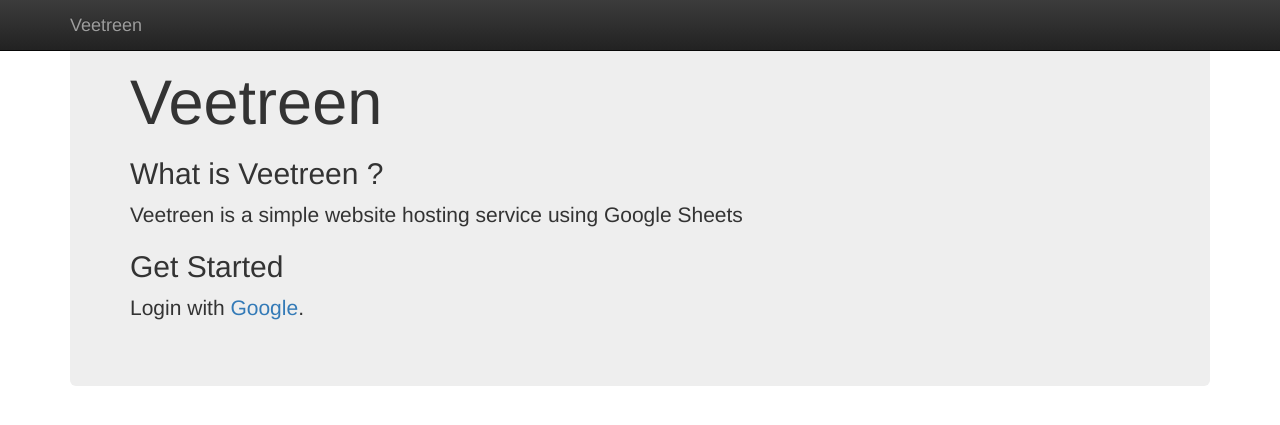
After one commit to Infinit8io/veetreen-mcms, a Flask app: page / in a window 1280 px wide. The commit adds this page. Shown: the top 425 px of the page. Run offline with Flask 2, Linux system fonts and the light colour scheme; some libraries are stand-ins or nearby versions.

Commit message:
Userland + Google login

```diff
--- a/server.py
+++ b/server.py
@@ -54,6 +54,7 @@
 def server_callback(environ, start_response):
     for key,value in environ.items():
         if key == "HTTP_HOST":
+            print("[INFO] URL Requested:", value)
             if value in veetreens.keys():
                 return veetreens[value](environ, start_response)
             else:
--- a/veetreen-base/veetreen.py
+++ b/veetreen-base/veetreen.py
@@ -2,13 +2,13 @@
 from flask import render_template
 
 # Credentials google
-from veetreen_utils import get_configuration
-from veetreen_utils import page_is_valid
+from .veetreen_utils import get_configuration
+from .veetreen_utils import page_is_valid
 
 import gspread
 from oauth2client.service_account import ServiceAccountCredentials
 
-from configuration import Configuration
+from .configuration import Configuration
 
 app = Flask(__name__)
 
--- a/veetreens/default/templates/base.html
+++ b/veetreens/default/templates/base.html
@@ -2,7 +2,7 @@
 <html>
   <head>
     <meta charset="utf-8">
-    <title>Veetren board</title>
+    <title>Veetreen</title>
 
     <script
     src="https://code.jquery.com/jquery-3.1.1.slim.min.js"
@@ -20,6 +20,19 @@
     <link rel="stylesheet" type="text/css" href="{{ url_for('static', filename='board_style.css') }}">
   </head>
   <body>
+    <nav class="navbar navbar-inverse navbar-fixed-top">
+          <div class="container">
+                <div class="navbar-header">
+                      <a class="navbar-brand" href="/">Veetreen</a>
+                </div>
+                {% if context %}
+                    <ul class="nav navbar-nav navbar-right">
+                          <li><p class="navbar-text"><img src="{{ context.user_picture }}" style="border-radius: 50%; max-width: 20px; margin-right: 5px;"/> {{ context.user_name }}</p></li>
+                    </ul>
+                {% endif %}
+          </div>
+
+    </nav>
     <div class="container">
         {% block body %}{% endblock %}
     </div>
--- /dev/null
+++ b/veetreens/default/templates/index.html
@@ -0,0 +1,12 @@
+{# index.html #}
+{% extends "base.html" %}
+{% block body %}
+    <div class="jumbotron">
+        <h1>Veetreen</h1>
+        <h2>What is Veetreen ?</h2>
+        <p>Veetreen is a simple website hosting service using Google Sheets</p>
+        <h2>Get Started</h2>
+        <p>Login with <a href="login/google">Google</a>.</p>
+    </div>
+
+{% endblock %}
--- a/veetreens/default/veetreen.py
+++ b/veetreens/default/veetreen.py
@@ -1,24 +1,83 @@
-from flask import Flask, render_template, request, redirect,g
-from werkzeug.local import LocalProxy
-from models.Veetreen  import Veetreen
+from flask import Flask, render_template, request, redirect, url_for, session, make_response
+from authomatic.providers import oauth2
+from authomatic import Authomatic
+from authomatic.adapters import WerkzeugAdapter
+from .models.Veetreen import Veetreen
+from .conf import GOOGLE_CLIENT_ID, GOOGLE_CLIENT_SECRET, SECRET_KEY
+REDIRECT_URI = "/login_callback"
+
 import pika
 import json
 
+
 app = Flask(__name__)
+
+
+
+app.secret_key = SECRET_KEY
+pika_connection = None
+channel = None
 SERVER = "localhost"
 
+AUTH_CONFIG = {
+    'google': {
+        'class_': oauth2.Google,
+        'consumer_key': GOOGLE_CLIENT_ID,
+        'consumer_secret': GOOGLE_CLIENT_SECRET,
+        'scope': ['https://www.googleapis.com/auth/userinfo.profile',
+                   'https://www.googleapis.com/auth/userinfo.email']
+    }
+}
 
-def get_channel():
+authomatic = Authomatic(AUTH_CONFIG, SECRET_KEY, report_errors=False)
 
-    channel = getattr(g, '_channel', None)
 
-    if not channel:
-        pika_connection = pika.BlockingConnection(pika.ConnectionParameters(host=SERVER))
-        channel = pika_connection.channel()
-        channel.queue_declare(queue='create_veetreen')
-        channel.queue_declare(queue='refresh')
+def load_pika():
+    global channel
+    global pika_connection
+    pika_connection = pika.BlockingConnection(pika.ConnectionParameters(host=SERVER))
+    channel = pika_connection.channel()
+    channel.queue_declare(queue='create_veetreen')
+    channel.queue_declare(queue='refresh')
 
-    return channel
+load_pika()
+
+@app.route('/')
+def index():
+    user_email = session.get('user_email', None)
+    user_domain = session.get('user_domain', None)
+    if user_email is None:
+        return render_template('index.html')
+    else:
+        if user_domain is None:
+            context = {
+                'user_id': session.get('user_id', None),
+                'user_name': session.get('user_name', None),
+                'user_picture': session.get('user_pic', None)
+            }
+            return render_template('steps.html', context=context)
+        else:
+            context = {
+                'user_id': session.get('user_id', None),
+                'user_name': session.get('user_name', None),
+                'user_picture': session.get('user_pic', None),
+                'user_domain': user_domain
+            }
+            return render_template('theend.html', context=context)
+
+@app.route('/login/<prov_name>/', methods=['GET', 'POST'])
+def login(prov_name):
+    response = make_response()
+    result = authomatic.login(adapter=WerkzeugAdapter(request, response), provider_name=prov_name)
+    if result:
+        if result.user:
+            result.user.update()
+            session['user_id'] = result.user.id
+            session['user_email'] = result.user.email
+            session['user_name'] = result.user.name
+            session['user_pic'] = result.user.picture
+        return redirect(url_for('index'))
+    return response
 
 @app.route("/board")
 def board():
@@ -31,14 +90,13 @@
     name = request.form["name"]
     alias = request.form["alias"]
     domain = request.form["domain"]
+    user_side = request.form["user_side"] or None
 
     Veetreen(
         name=name,
         alias=alias,
         domain=domain
     ).create()
-
-    channel = LocalProxy(get_channel)
 
     channel.basic_publish(
         exchange='',
@@ -50,15 +108,11 @@
         }),
         properties=pika.BasicProperties(delivery_mode=2)
     )
-
-    channel.basic_publish(
-        exchange='',
-        routing_key='refresh',
-        body="pute",
-        properties=pika.BasicProperties(delivery_mode=2)
-    )
-
-    return redirect("/board")
+    if user_side is None:
+        return redirect("/board")
+    else:
+        session['user_domain'] = domain
+        return redirect(url_for('index'))
 
 
 if __name__ == "__main__":
```
Also changed, not shown: veetreens/default/templates/login.html (added, +14 -0 lines), veetreens/default/templates/steps.html (added, +21 -0 lines), veetreens/default/templates/theend.html (added, +9 -0 lines), veetreens/demo/veetreen.py (deleted, +0 -7 lines), veetreens/foo/veetreen.py (deleted, +0 -7 lines), worker.py (+13 -1 lines), 1 other file.
